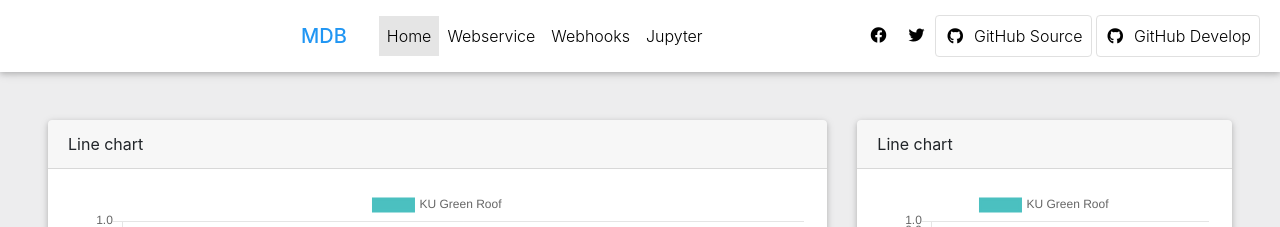
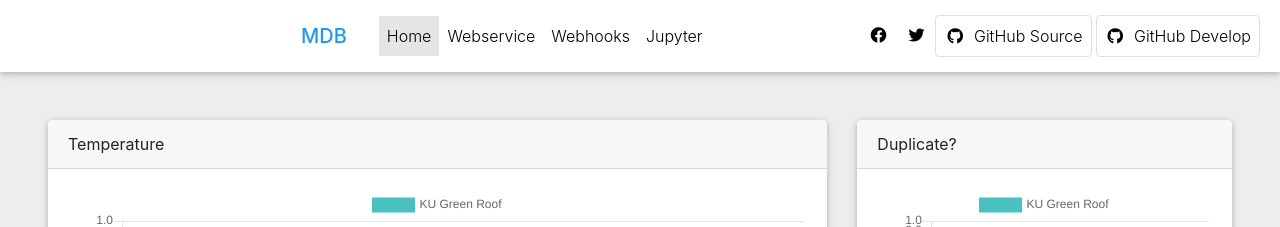
Before and after one commit to Kanaderu/react_example, a React (Create React App) app: page / in a window 1280 px wide. Shown: the top 227 px of the page. Built offline with nearby package versions, Linux system fonts and the light colour scheme; no server answers.

Commit message:
Updated labels

```diff
--- a/src/components/pages/sections/ChartSection3.js
+++ b/src/components/pages/sections/ChartSection3.js
@@ -91,7 +91,7 @@ class ChartSection2 extends Component {
             <MDBRow className="mb-12">
                 <MDBCol md="12" lg="8" className="mb-12">
                     <MDBCard className="mb-12">
-                    <MDBCardHeader>Line chart</MDBCardHeader>
+                    <MDBCardHeader>Temperature</MDBCardHeader>
                     <MDBCardBody>
 		        <Line data={dataLine} options={opts} />
                     </MDBCardBody>
@@ -99,7 +99,7 @@ class ChartSection2 extends Component {
                 </MDBCol>
                 <MDBCol md="12" lg="4" className="mb-4">
                     <MDBCard className="mb-12">
-                    <MDBCardHeader>Line chart</MDBCardHeader>
+                    <MDBCardHeader>Duplicate?</MDBCardHeader>
                     <MDBCardBody>
 		        <Line data={dataLine} options={opts} />
                     </MDBCardBody>
```
